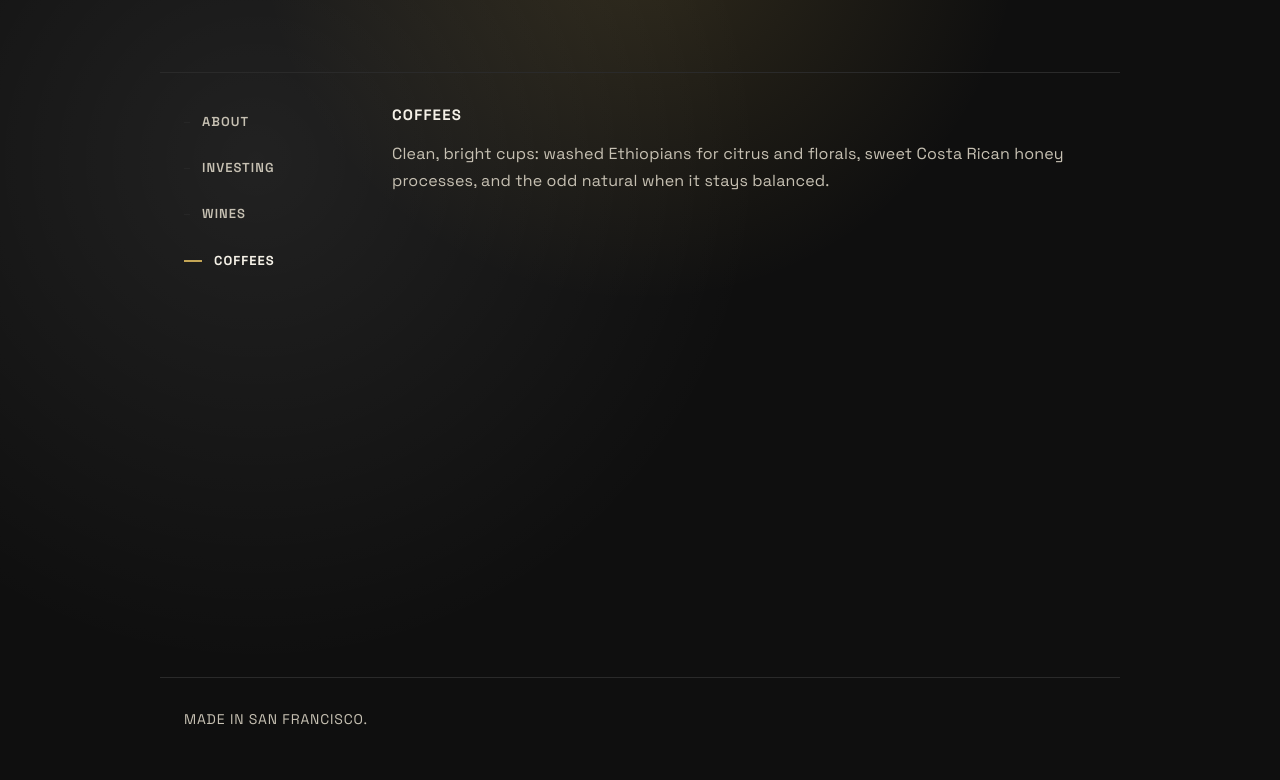
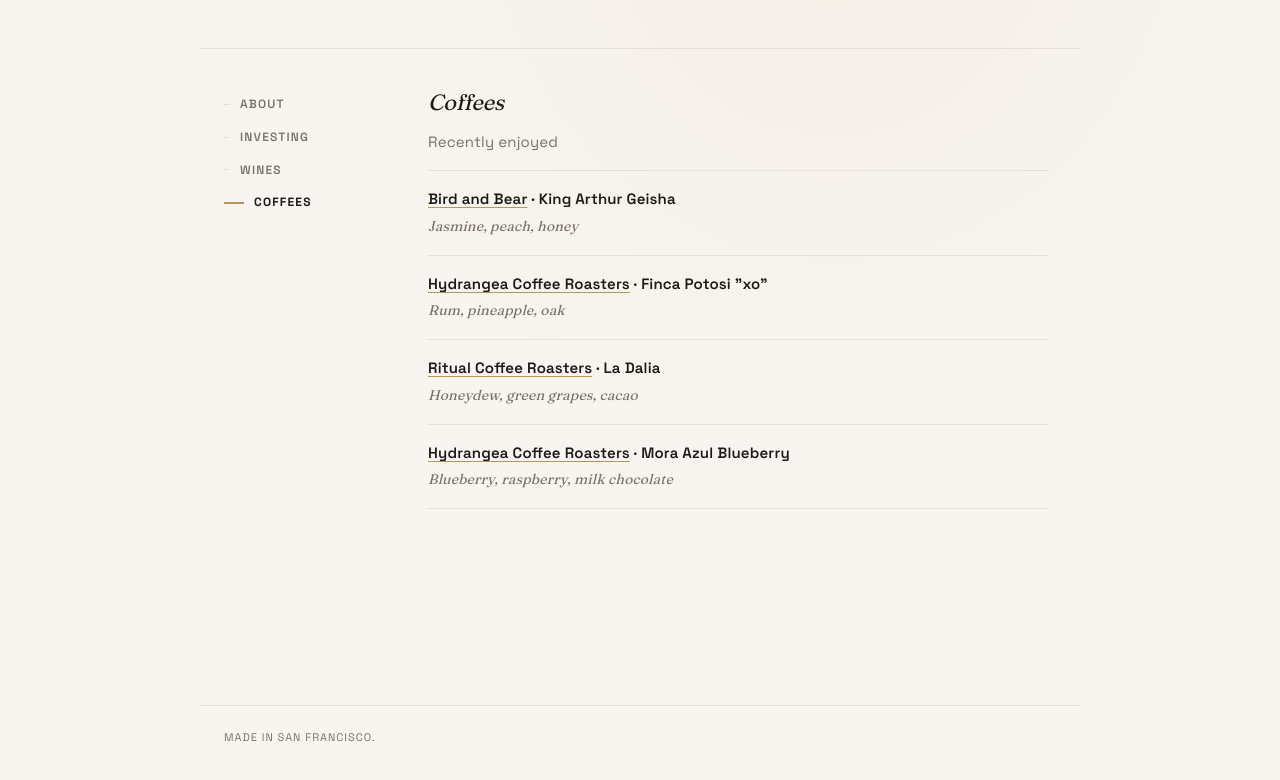
Before and after one commit to tonyd3/tony-dong.com, a Next.js app: page /coffee in a window 1280 px wide. Shown: the top 780 px of the page. Built offline with nearby package versions, Linux system fonts and the light colour scheme.

Commit message:
Actually add content.

```diff
--- a/app/(site)/coffee/page.tsx
+++ b/app/(site)/coffee/page.tsx
@@ -1,11 +1,49 @@
+const coffees = [
+  {
+    roaster: 'Bird and Bear',
+    url: 'https://birdandbearcoffee.com',
+    name: 'King Arthur Geisha',
+    notes: 'Jasmine, peach, honey',
+  },
+  {
+    roaster: 'Hydrangea Coffee Roasters',
+    url: 'https://hydrangea.coffee/',
+    name: 'Finca Potosi "xo"',
+    notes: 'Rum, pineapple, oak',
+  },
+  {
+    roaster: 'Ritual Coffee Roasters',
+    url: 'https://ritualcoffee.com/',
+    name: 'La Dalia',
+    notes: 'Honeydew, green grapes, cacao',
+  },
+  {
+    roaster: 'Hydrangea Coffee Roasters',
+    url: 'https://hydrangea.coffee/',
+    name: 'Mora Azul Blueberry',
+    notes: 'Blueberry, raspberry, milk chocolate',
+  },
+];
+
 export default function CoffeePage() {
   return (
     <article>
       <h2>Coffees</h2>
-      <p>
-        Clean, bright cups: washed Ethiopians for citrus and florals, sweet Costa Rican honey processes, and the odd
-        natural when it stays balanced.
-      </p>
+      <p>Recently enjoyed</p>
+      <div className="bottles">
+        {coffees.map((coffee, i) => (
+          <div className="bottle" key={i}>
+            <div className="bottle-name">
+              <a href={coffee.url} target="_blank" rel="noopener noreferrer">
+                {coffee.roaster}
+              </a>
+              {' · '}
+              {coffee.name}
+            </div>
+            <div className="bottle-note">{coffee.notes}</div>
+          </div>
+        ))}
+      </div>
     </article>
   );
 }
--- a/app/globals.css
+++ b/app/globals.css
@@ -1,11 +1,10 @@
 :root {
-  --bg: #0f0f0f;
-  --panel: #131313;
-  --ink: #f5f1e7;
-  --muted: #c7c1b3;
-  --accent: #c4a656;
-  --line: #2a2a2a;
-  color-scheme: dark;
+  --bg: #f8f5f0;
+  --ink: #1c1916;
+  --muted: #7a7268;
+  --accent: #b8955a;
+  --line: #e5e0d8;
+  color-scheme: light;
 }
 
 * {
@@ -16,44 +15,44 @@
   margin: 0;
   font-family: var(--font-space-grotesk), system-ui, sans-serif;
   color: var(--ink);
-  background: radial-gradient(circle at 50% -10%, rgba(196, 166, 86, 0.18), transparent 35%),
-    radial-gradient(circle at 20% 20%, rgba(255, 255, 255, 0.08), transparent 42%), var(--bg);
+  background: radial-gradient(ellipse at 65% -15%, rgba(184, 149, 90, 0.07), transparent 45%),
+    var(--bg);
   min-height: 100vh;
-  padding: 72px 0 0;
+  padding: 48px 0 0;
   display: flex;
   flex-direction: column;
   letter-spacing: 0.01em;
 }
 
 main {
-  max-width: 960px;
+  max-width: 880px;
   margin: 0 auto;
   padding: 0 24px;
   display: grid;
-  grid-template-columns: 160px 1fr;
-  gap: 48px;
+  grid-template-columns: 148px 1fr;
+  gap: 56px;
   align-items: start;
   width: 100%;
   flex: 1;
   border-top: 1px solid var(--line);
-  padding-top: 32px;
+  padding-top: 40px;
 }
 
 .content {
   display: grid;
-  gap: 24px;
-  max-width: 760px;
+  gap: 28px;
+  max-width: 620px;
 }
 
 .nav {
   display: grid;
-  gap: 12px;
-  font-size: 13px;
+  gap: 2px;
+  font-size: 12px;
   text-transform: uppercase;
-  letter-spacing: 0.08em;
+  letter-spacing: 0.1em;
   line-height: 1.4;
   position: sticky;
-  top: 72px;
+  top: 48px;
   align-self: start;
 }
 
@@ -64,9 +63,9 @@
   font-weight: 600;
   display: inline-flex;
   align-items: center;
-  gap: 12px;
-  padding: 8px 0;
-  transition: color 180ms ease, opacity 180ms ease;
+  gap: 10px;
+  padding: 7px 0;
+  transition: color 160ms ease;
 }
 
 .nav .nav-link:hover {
@@ -79,8 +78,8 @@
   width: 6px;
   height: 1px;
   background: var(--line);
-  transition: width 180ms ease, background 180ms ease, opacity 180ms ease;
-  opacity: 0.7;
+  transition: width 160ms ease, background 160ms ease;
+  flex-shrink: 0;
 }
 
 .nav .nav-link.active {
@@ -89,69 +88,154 @@
 }
 
 .nav .nav-link.active:before {
-  width: 18px;
-  height: 2px;
+  width: 20px;
+  height: 1.5px;
   background: var(--accent);
-  opacity: 1;
 }
 
 .nav .nav-link:not(.active):hover:before {
   width: 12px;
-  background: var(--accent);
+  background: var(--muted);
 }
 
 article {
   display: grid;
-  gap: 16px;
+  gap: 14px;
 }
 
 h2 {
   margin: 0;
-  font-size: 15px;
-  font-weight: 700;
+  font-family: var(--font-fraunces);
+  font-size: 22px;
+  font-weight: 400;
+  font-style: italic;
   color: var(--ink);
-  text-transform: uppercase;
-  letter-spacing: 0.08em;
+  letter-spacing: -0.01em;
+  line-height: 1.2;
 }
 
 p {
   margin: 0;
   color: var(--muted);
-  line-height: 1.7;
-  font-size: 16px;
+  line-height: 1.78;
+  font-size: 15px;
 }
 
 strong {
   color: var(--ink);
 }
 
+article a {
+  color: var(--ink);
+  text-decoration: underline;
+  text-decoration-color: var(--accent);
+  text-underline-offset: 3px;
+  transition: opacity 160ms ease;
+}
+
+article a:hover {
+  opacity: 0.65;
+}
+
+.investments {
+  list-style: none;
+  margin: 0;
+  padding: 0;
+  border-top: 1px solid var(--line);
+}
+
+.investments li {
+  display: flex;
+  justify-content: space-between;
+  align-items: baseline;
+  gap: 24px;
+  padding: 9px 0;
+  border-bottom: 1px solid var(--line);
+  font-size: 14px;
+  line-height: 1.5;
+}
+
+.investments .backers {
+  color: var(--muted);
+  font-size: 12px;
+  text-align: right;
+  flex-shrink: 0;
+}
+
+.bottles {
+  display: grid;
+  border-top: 1px solid var(--line);
+}
+
+.bottle {
+  display: grid;
+  gap: 5px;
+  padding: 18px 0;
+  border-bottom: 1px solid var(--line);
+}
+
+.bottle-name {
+  font-size: 15px;
+  font-weight: 600;
+  color: var(--ink);
+  line-height: 1.3;
+}
+
+.bottle-meta {
+  font-size: 11px;
+  color: var(--muted);
+  text-transform: uppercase;
+  letter-spacing: 0.08em;
+}
+
+.bottle-note {
+  font-family: var(--font-fraunces);
+  font-style: italic;
+  font-size: 14px;
+  color: var(--muted);
+  line-height: 1.5;
+  margin-top: 2px;
+}
+
 footer {
-  max-width: 960px;
-  margin: 64px auto 0;
-  padding: 0 24px 72px;
-  font-size: 14px;
+  max-width: 880px;
+  margin: 80px auto 0;
+  padding: 24px 24px 56px;
+  font-size: 11px;
   color: var(--muted);
   width: 100%;
   border-top: 1px solid var(--line);
-  padding-top: 32px;
   text-transform: uppercase;
-  letter-spacing: 0.06em;
+  letter-spacing: 0.09em;
   display: flex;
   justify-content: space-between;
 }
 
 @media (max-width: 640px) {
   body {
-    padding: 56px 0 96px;
+    padding: 40px 0 72px;
   }
 
   main {
-    padding: 0 18px;
+    padding: 0 20px;
+    padding-top: 32px;
     grid-template-columns: 1fr;
-    gap: 32px;
+    gap: 28px;
   }
 
-  .content {
-    padding: 24px;
+  .nav {
+    flex-direction: row;
+    display: flex;
+    flex-wrap: wrap;
+    gap: 0 20px;
+    position: static;
+  }
+
+  .nav .nav-link:before {
+    display: none;
+  }
+
+  .nav .nav-link {
+    padding: 4px 0;
   }
 }
```
Also changed, not shown: app/(site)/about/page.tsx (+32 -3 lines), app/(site)/investing/page.tsx (+33 -2 lines), app/(site)/wines/page.tsx (+29 -1 lines).
